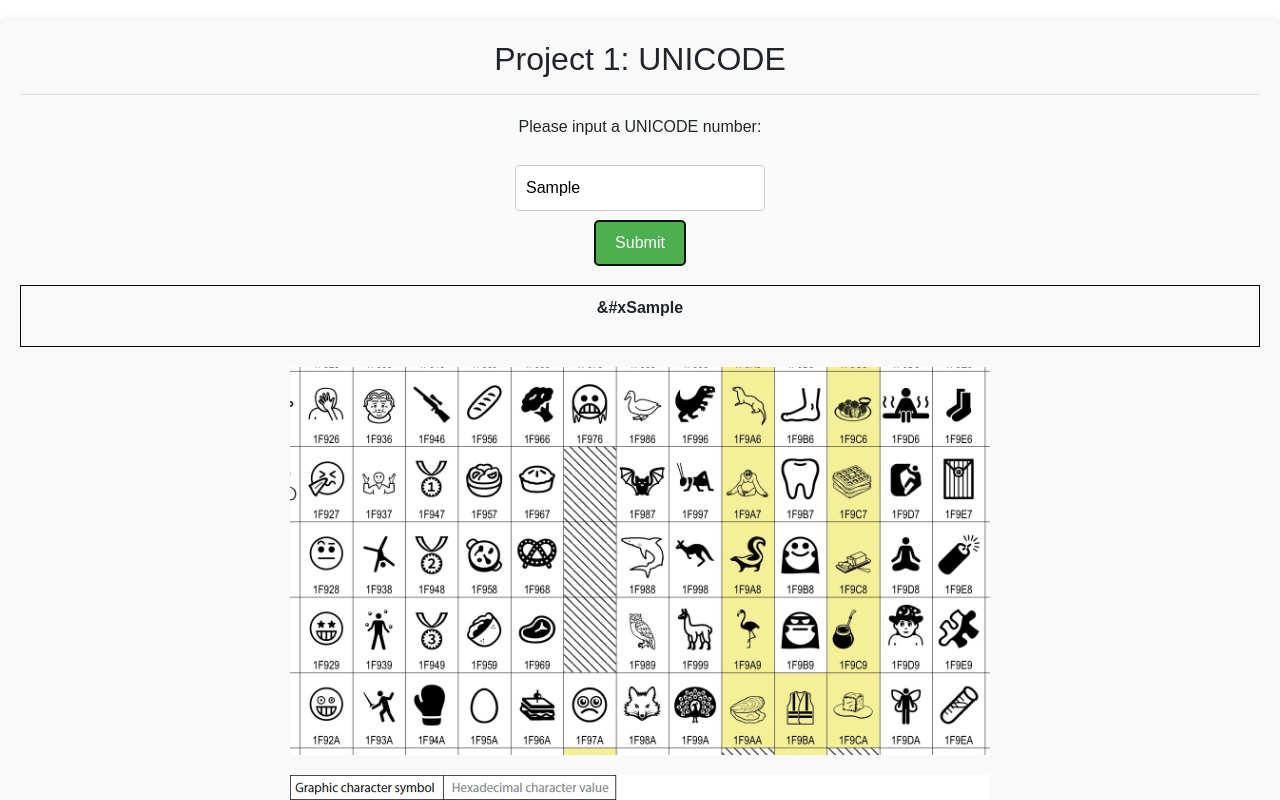
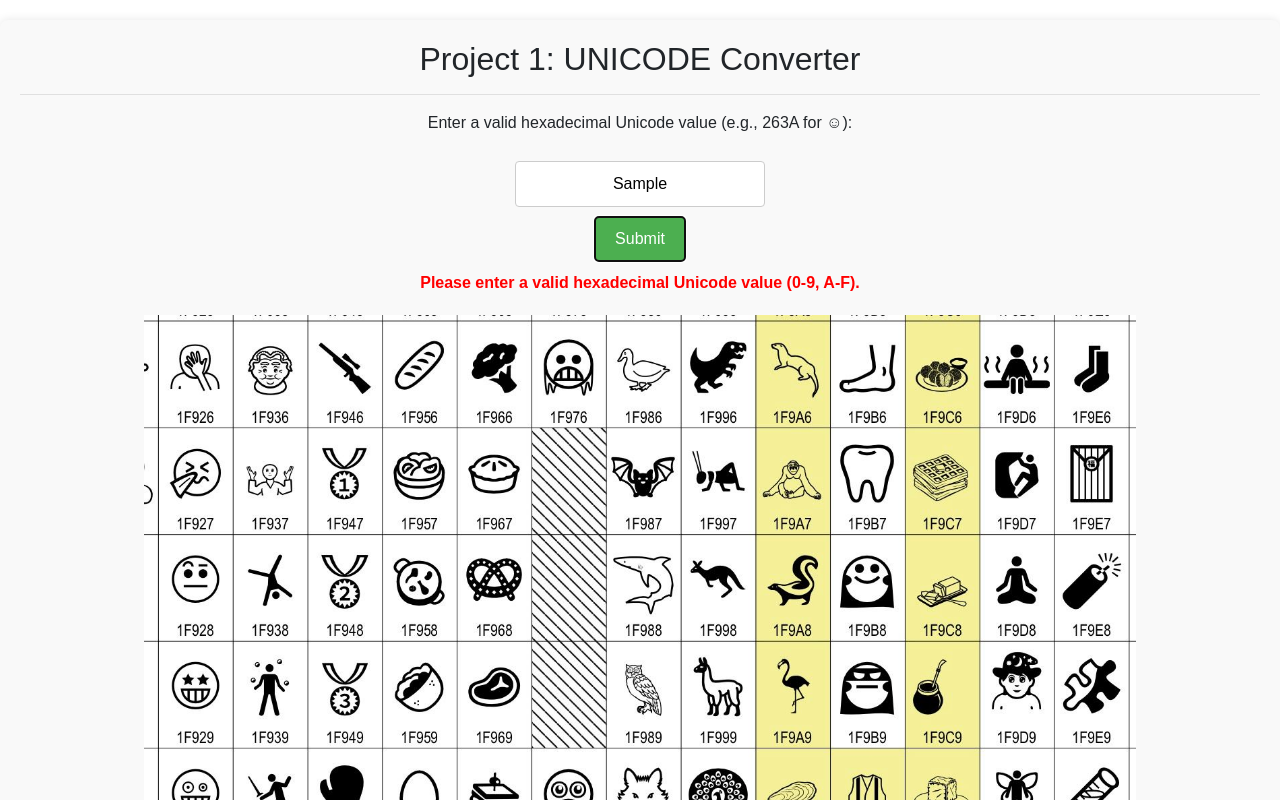
Before and after one commit to txlerbze/individual-Project, a plain HTML site: page unicode.html in a window 1280 px wide. Both pictures are taken after typing "Sample" into the empty fields and a click on the button "Submit". Shown: the top 800 px of the page. Drawn offline with nearby package versions, Linux system fonts and the light colour scheme.

Commit message:
Update unicode.html

```diff
--- a/unicode.html
+++ b/unicode.html
@@ -1,8 +1,7 @@
 <!DOCTYPE html>
 <html lang="en">
 <head>
-    <title>FoC - UNICODE</title>
-    <link rel="stylesheet" type="text/css" href="style.css">
+    <title>FoC - UNICODE Converter</title>
     <link rel="stylesheet" href="https://maxcdn.bootstrapcdn.com/bootstrap/4.0.0/css/bootstrap.min.css" integrity="sha384-Gn5384xqQ1aoWXA+058RXPxPg6fy4IWvTNh0E263XmFcJlSAwiGgFAW/dAiS6JXm" crossorigin="anonymous">
     <meta charset="utf-8">
     <meta name="viewport" content="width=device-width, initial-scale=1">
@@ -11,7 +10,6 @@
             font-family: Arial, sans-serif;
             margin: 0;
             padding: 0;
-            height: 100%;
         }
 
         section {
@@ -20,15 +18,7 @@
             border-radius: 8px;
             box-shadow: 0 0 10px rgba(0, 0, 0, 0.1);
             margin-top: 20px;
-        }
-
-        h2 {
             text-align: center;
-        }
-
-        .input-container {
-            text-align: center;
-            margin: 20px 0;
         }
 
         input[type="text"] {
@@ -38,10 +28,11 @@
             border: 1px solid #ccc;
             border-radius: 4px;
             width: 250px;
+            text-align: center;
         }
 
         button {
-            background-color: #4CAF50; /* Green */
+            background-color: #4CAF50;
             color: white;
             padding: 10px 20px;
             font-size: 16px;
@@ -54,22 +45,22 @@
             background-color: #45a049;
         }
 
-        table {
+        .result-table {
             width: 100%;
-            border-collapse: collapse;
             margin-top: 20px;
+            text-align: center;
         }
 
-        table th, table td {
-            padding: 10px;
-            text-align: center;
-            border: 1px solid black;
+        .error-message {
+            color: red;
+            font-weight: bold;
+            margin-top: 10px;
         }
 
-        img {
+        .images-container img {
             display: block;
             margin: 20px auto;
-            width: 700px;
+            max-width: 80%;
             height: auto;
         }
 
@@ -79,7 +70,6 @@
             color: white;
             padding: 10px 0;
             position: relative;
-            bottom: 0;
             width: 100%;
             margin-top: 20px;
         }
@@ -97,31 +87,27 @@
 </head>
 <body>
 
-<section>
-    <h2>Project 1: UNICODE</h2>
+<section aria-labelledby="unicode-title">
+    <h2 id="unicode-title">Project 1: UNICODE Converter</h2>
     <hr>
 
-    <div class="input-container">
-        <p>Please input a UNICODE number:</p>
-        <input id="numb" type="text" placeholder="Enter UNICODE value (e.g., 263A)">
+    <div class="input-container" role="form" aria-describedby="unicode-instructions">
+        <p id="unicode-instructions">Enter a valid hexadecimal Unicode value (e.g., 263A for ☺):</p>
+        <input id="numb" type="text" placeholder="Enter UNICODE value (e.g., 263A)" aria-labelledby="unicode-title">
         <br>
-        <button type="button" onclick="myFunction()">Submit</button>
+        <button type="button" onclick="convertToUnicode()">Submit</button>
+        <p id="error-message" class="error-message" role="alert" aria-live="polite"></p>
     </div>
 
-    <table>
-        <tr>
-            <th>
-                <p id="demo"></p>
-            </th>
-        </tr>
-    </table>
+    <div class="result-table">
+        <p id="demo" role="status" aria-live="polite"></p>
+    </div>
 
     <div class="images-container">
-        <img src="uni1.jpg" alt="Unicode Image 1">
-        <img src="uni3.jpg" alt="Unicode Image 2">
-        <img src="uni4.jpg" alt="Unicode Image 3">
+        <img src="uni1.jpg" alt="Unicode Example 1">
+        <img src="uni3.jpg" alt="Unicode Example 2">
+        <img src="uni4.jpg" alt="Unicode Example 3">
     </div>
-
 </section>
 
 <a href="project.html">Back to Projects</a>
@@ -131,10 +117,24 @@
 </footer>
 
 <script>
-    function myFunction() {
-        var x = document.getElementById("numb").value;
-        var unicode = "&#x" + x;
-        document.getElementById("demo").innerHTML = unicode;
+    function convertToUnicode() {
+        const input = document.getElementById("numb").value.trim();
+        const errorMessage = document.getElementById("error-message");
+        const output = document.getElementById("demo");
+
+        // Reset error message and output
+        errorMessage.textContent = "";
+        output.textContent = "";
+
+        // Check if input is a valid hexadecimal Unicode
+        if (/^[0-9A-Fa-f]+$/.test(input)) {
+            // Convert and display Unicode character
+            const unicodeChar = `&#x${input};`;
+            output.innerHTML = `Unicode Character: ${unicodeChar}`;
+        } else {
+            // Display error if invalid input
+            errorMessage.textContent = "Please enter a valid hexadecimal Unicode value (0-9, A-F).";
+        }
     }
 </script>
 
```
